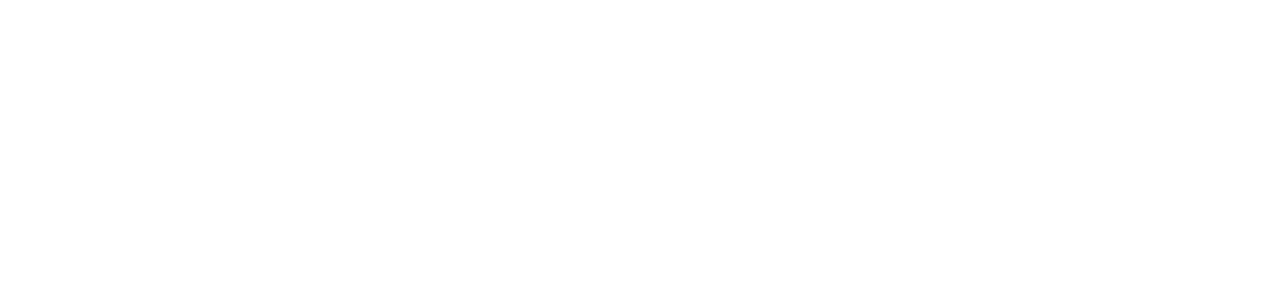
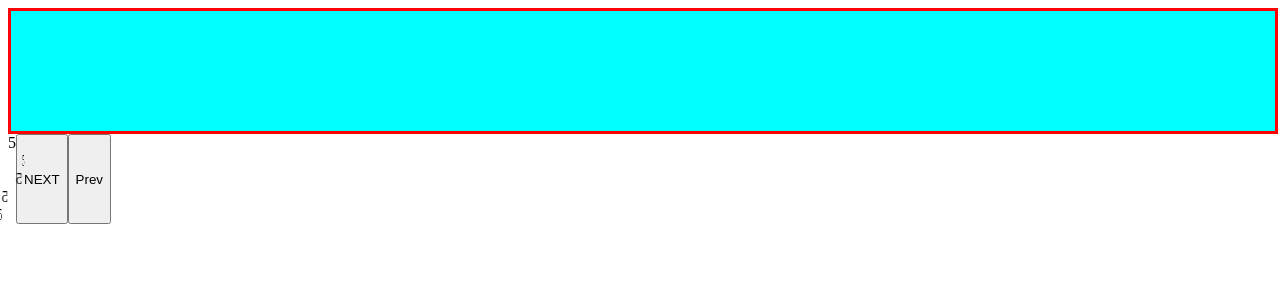
Before and after one commit to Yourownway/To_do_list-Js, a React (Create React App) app in the folder front/: page / in a window 1280 px wide. Shown: the top 300 px of the page. Built offline with nearby package versions, Linux system fonts and the light colour scheme.

Commit message:
Front init styled components carousel3d

```diff
--- a/front/package.json
+++ b/front/package.json
@@ -9,6 +9,7 @@
     "react": "^17.0.1",
     "react-dom": "^17.0.1",
     "react-scripts": "4.0.1",
+    "styled-components": "^5.2.1",
     "web-vitals": "^0.2.4"
   },
   "scripts": {
--- a/front/src/App.js
+++ b/front/src/App.js
@@ -1,7 +1,12 @@
 import React, { Component } from "react";
+import Home from "./components/Home";
 
 export default class App extends Component {
   render() {
-    return <div></div>;
+    return (
+      <div>
+        <Home />
+      </div>
+    );
   }
 }
--- a/front/src/components/Home.js
+++ b/front/src/components/Home.js
@@ -1,7 +1,14 @@
 import React, { Component } from "react";
+import Carousel from "./molecules/Carousel";
+import Header from "./organims/Header";
 
 export default class Home extends Component {
   render() {
-    return <div></div>;
+    return (
+      <div>
+        <Header />
+        <Carousel />
+      </div>
+    );
   }
 }
--- /dev/null
+++ b/front/src/components/atoms/Carousel.js
@@ -0,0 +1,50 @@
+import React, { useEffect, useRef, useState } from "react";
+import { data as projects } from "../../FakeDb/projectsData";
+export default function Carousel() {
+  const refCarousel = useRef(null);
+
+  const cellCount = projects.length;
+  let selectedIndex = 0;
+  let translate, angle;
+  const rotateCarousel = () => {
+    let angle = (selectedIndex / cellCount) * -360;
+    let child = refCarousel.current.children;
+    translate = Math.round(
+      (child[0].clientWidth / 2 / Math.tan(Math.PI / cellCount)) * 2
+    );
+    refCarousel.current.style.transform =
+      `translateZ(-${translate}px) rotateY(` + angle + "deg)";
+  };
+  const handleChange = (i) => {
+    selectedIndex += i;
+    rotateCarousel();
+  };
+  useEffect(() => {
+    let child = refCarousel.current.children;
+    translate =
+      Math.round(child[0].clientWidth / 2 / Math.tan(Math.PI / cellCount)) * 2;
+
+    for (let i = 0; i < projects.length; i++) {
+      angle = (i / cellCount) * 360;
+
+      child[i].style.transform =
+        " rotateY(" + angle + `deg) translateZ(${translate}px)`;
+    }
+  }, []);
+
+  return (
+    <>
+      <div className="projects__scene">
+        <div ref={refCarousel} className="projects__carousel">
+          {projects.map((x) => (
+            <div key={projects.indexOf(x)} className="projects__carousel__cell">
+              {projects.length}
+            </div>
+          ))}
+        </div>
+      </div>
+      <button onClick={() => handleChange(1)}>NEXT</button>
+      <button onClick={() => handleChange(-1)}>Prev</button>
+    </>
+  );
+}
--- /dev/null
+++ b/front/src/components/molecules/Carousel.js
@@ -0,0 +1,54 @@
+import React, { useEffect, useRef, useState } from "react";
+import styled from "styled-components";
+export default function Carousel() {
+  const Wrapper = styled.div`
+    display: flex;
+  `;
+
+  let projects = ["1", "2", "3", "4", "5"];
+  const refCarousel = useRef(null);
+
+  const cellCount = projects.length;
+  let selectedIndex = 0;
+  let translate, angle;
+  const rotateCarousel = () => {
+    let angle = (selectedIndex / cellCount) * -360;
+    let child = refCarousel.current.children;
+    translate = Math.round(
+      (child[0].clientWidth / 2 / Math.tan(Math.PI / cellCount)) * 2
+    );
+    refCarousel.current.style.transform =
+      `translateZ(-${translate}px) rotateY(` + angle + "deg)";
+  };
+  const handleChange = (i) => {
+    selectedIndex += i;
+    rotateCarousel();
+  };
+  useEffect(() => {
+    let child = refCarousel.current.children;
+    translate =
+      Math.round(child[0].clientWidth / 2 / Math.tan(Math.PI / cellCount)) * 2;
+
+    for (let i = 0; i < projects.length; i++) {
+      angle = (i / cellCount) * 360;
+
+      child[i].style.transform =
+        " rotateY(" + angle + `deg) translateZ(${translate}px)`;
+    }
+  }, []);
+  return (
+    <Wrapper>
+      <div className="projects__scene">
+        <div ref={refCarousel} className="projects__carousel">
+          {projects.map((x) => (
+            <div key={projects.indexOf(x)} className="projects__carousel__cell">
+              {projects.length}
+            </div>
+          ))}
+        </div>
+      </div>
+      <button onClick={() => handleChange(1)}>NEXT</button>
+      <button onClick={() => handleChange(-1)}>Prev</button>
+    </Wrapper>
+  );
+}
--- /dev/null
+++ b/front/src/components/molecules/Nav.js
@@ -0,0 +1,5 @@
+import React from "react";
+
+export default function Nav() {
+  return <div></div>;
+}
--- /dev/null
+++ b/front/src/components/organims/Header.js
@@ -0,0 +1,16 @@
+import React from "react";
+import Nav from "../molecules/Nav";
+import styled from "styled-components";
+export default function Header() {
+  const Wrapper = styled.div`
+    border: solid red;
+    height: 15vh;
+    width: 100%;
+    background-color: ${(props) => props.theme.green};
+  `;
+  return (
+    <Wrapper>
+      <Nav />
+    </Wrapper>
+  );
+}
--- /dev/null
+++ b/front/src/config/theme.js
@@ -0,0 +1,2 @@
+export const green = "#00FFFF";
+export const black = "#000000";
--- a/front/src/index.js
+++ b/front/src/index.js
@@ -1,11 +1,14 @@
 import React from "react";
 import ReactDOM from "react-dom";
-
+import { ThemeProvider } from "styled-components";
+import * as theme from "./config/theme";
 import App from "./App";
 
 ReactDOM.render(
   <React.StrictMode>
-    <App />
+    <ThemeProvider theme={theme}>
+      <App />
+    </ThemeProvider>
   </React.StrictMode>,
   document.getElementById("root")
 );
```
Also changed, not shown: 2 other files (tests, documents, lock files or other folders).
